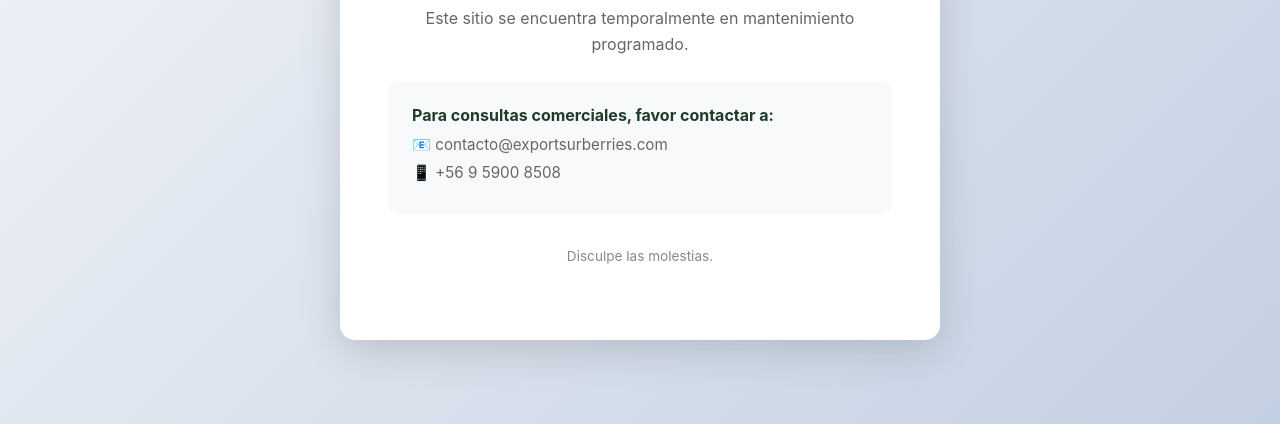
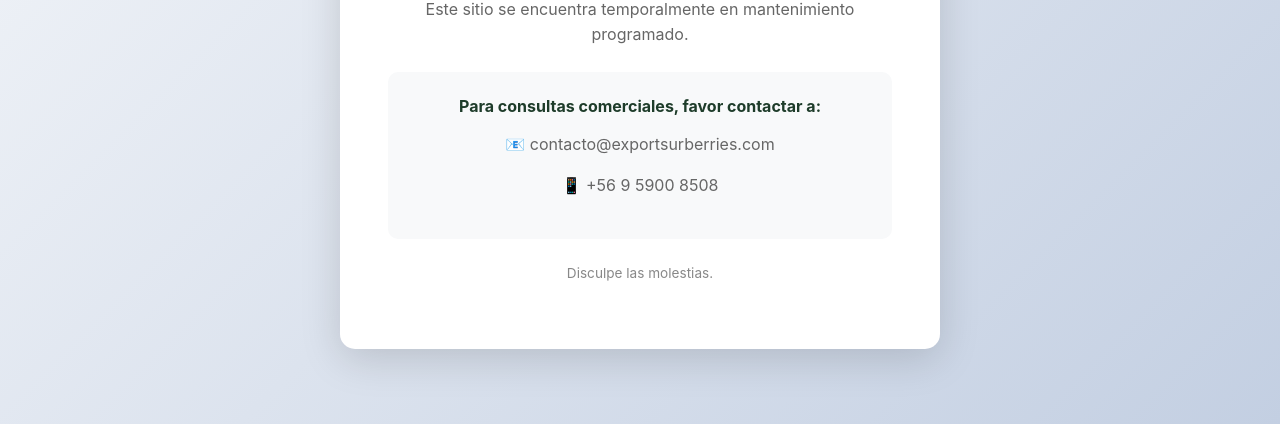
Before and after one commit to rodrigoNXCL/exportsurberries, an Astro site: page /mantenimiento in a window 1280 px wide. Shown: the part 376-800 px from the top of the page. Built offline with nearby package versions, Linux system fonts and the light colour scheme; Astro itself is replaced by a stand-in of ours.

Commit message:
chore: modo mantenimiento activo final

```diff
--- a/src/pages/mantenimiento.astro
+++ b/src/pages/mantenimiento.astro
@@ -1,6 +1,6 @@
 ---
-// Página de Mantenimiento - NO usa Layout
-export const prerender = false;
+// Página de Mantenimiento - ESTÁTICA
+export const prerender = true;
 ---
 <!DOCTYPE html>
 <html lang="es">
@@ -19,7 +19,6 @@
       justify-content: center;
       padding: 2rem;
       text-align: center;
-      color: #333;
     }
     .container {
       max-width: 600px;
@@ -30,39 +29,18 @@
     }
     .logo {
       max-width: 180px;
+      height: auto;
       margin-bottom: 2rem;
     }
-    h1 {
-      color: #1e3c2a;
-      font-size: 1.75rem;
-      margin-bottom: 1rem;
-    }
-    p {
-      color: #666;
-      line-height: 1.6;
-      margin-bottom: 1.5rem;
-    }
-    .contact-box {
+    h1 { color: #1e3c2a; margin-bottom: 1rem; font-size: 1.75rem; }
+    p { color: #666; line-height: 1.6; margin: 1rem 0; }
+    .contact {
       background: #f8f9fa;
       padding: 1.5rem;
       border-radius: 10px;
       margin: 1.5rem 0;
-      text-align: left;
     }
-    .contact-box strong {
-      color: #1e3c2a;
-      display: block;
-      margin-bottom: 0.5rem;
-    }
-    .contact-box p {
-      margin: 0.25rem 0;
-      font-size: 0.95rem;
-    }
-    .footer {
-      margin-top: 2rem;
-      font-size: 0.85rem;
-      color: #888;
-    }
+    .contact strong { color: #1e3c2a; display: block; margin-bottom: 0.5rem; }
     .badge {
       display: inline-block;
       background: #ffc107;
@@ -77,22 +55,16 @@
 </head>
 <body>
   <div class="container">
-    <img src="/images/logo-surberries.png" alt="Exportadora Sur Berries" class="logo" />
+    <img src="./images/logo-surberries.png" alt="Exportadora Sur Berries" class="logo" />
     <span class="badge">⚠️ Mantenimiento Programado</span>
     <h1>Sitio en Mantenimiento</h1>
-    <p>
-      Este sitio se encuentra temporalmente en mantenimiento programado.
-    </p>
-
-    <div class="contact-box">
+    <p>Este sitio se encuentra temporalmente en mantenimiento programado.</p>
+    <div class="contact">
       <strong>Para consultas comerciales, favor contactar a:</strong>
       <p>📧 contacto@exportsurberries.com</p>
       <p>📱 +56 9 5900 8508</p>
     </div>
-
-    <p class="footer">
-      Disculpe las molestias.
-    </p>
+    <p style="color: #888; font-size: 0.85rem;">Disculpe las molestias.</p>
   </div>
 </body>
 </html>
```
